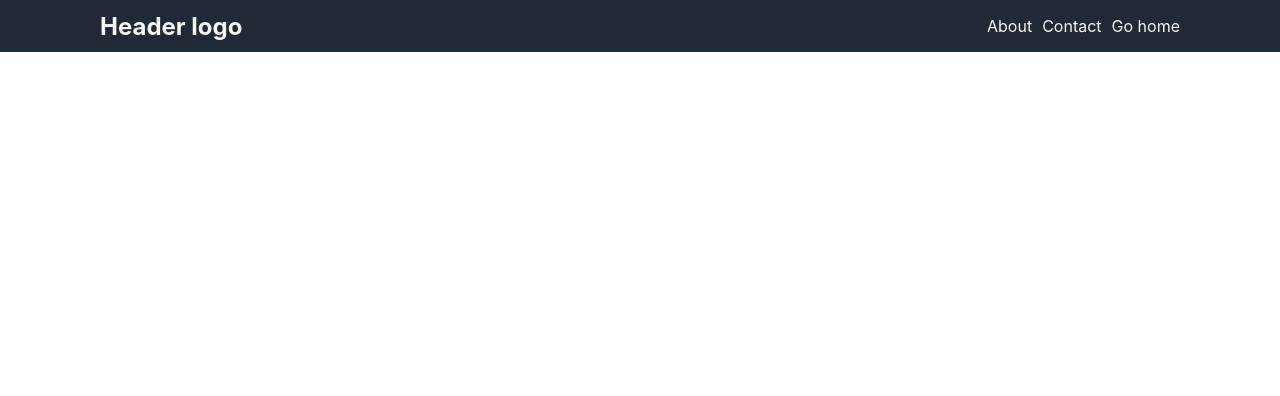
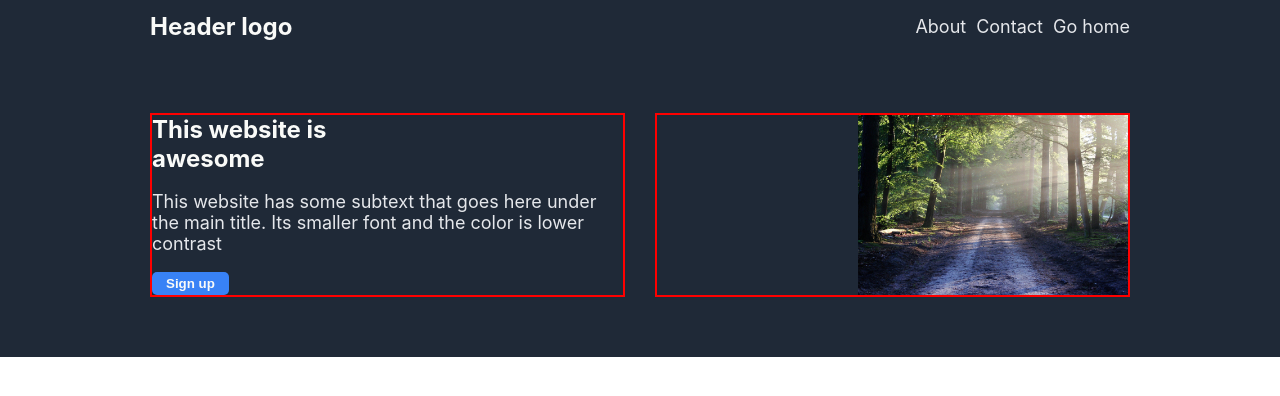
Before and after one commit to Kondorcom/odin-landing_page, a plain HTML site: page index.html in a window 1280 px wide. Drawn offline with Linux system fonts and the light colour scheme.

Commit message:
Add hero content first part

```diff
--- a/index.html
+++ b/index.html
@@ -16,6 +16,18 @@
                 <li><a href="#">Go home</a></li>
              </ul>
         </div>
+        <div class="content_1">
 
+            <div class="cont1_left">
+                <div class="cont1_title">This website is <br> awesome</div>
+                <div class="cont1_text">This website has some subtext that goes here under the main title. Its smaller font and the color is lower contrast</div>
+                <div class="cont1_button">
+                    <button class="button_signup1">Sign up</button>
+                </div>
+            </div>
+            <div class="image1">
+                <img src="avenue.jpg" alt="Woods">
+            </div>
+        </div>
     </body>
 </html>
--- a/style.css
+++ b/style.css
@@ -1,5 +1,7 @@
 body{
     margin: 0;
+    display: flex;
+    flex-direction: column;
 
     font-family: -apple-system, BlinkMacSystemFont, 'Segoe UI', Roboto, Oxygen, Ubuntu, Cantarell, 'Open Sans', 'Helvetica Neue', sans-serif;
 }
@@ -7,7 +9,7 @@ body{
     background-color: #1F2937;
     color: #f9faf8;
     display: flex;
-    padding: 0px 100px;
+    padding: 0px 150px;
     align-items: center;
     justify-content: space-between;
 }
@@ -19,9 +21,57 @@ ul{
     list-style: none;
     display: flex;
     gap: 10px;
+    }
+a{
+    text-decoration: none;
+    color: #e5e7eb;
+    font-size: 18px;
+}
+.content_1{
+    background-color: #1F2937;
+    padding: 60px 150px;
+    display: flex;
+    justify-content: space-between;
+    max-height: 200px;
+    gap: 30px;
 
 }
-a{
-    text-decoration: none;
+.cont1_title{
+    font-size: 24px;
+    font-weight: bold;
     color: #f9faf8;
 }
+.cont1_text{
+    font-size: 18px;
+    color: #e5e7eb;
+}
+.button_signup1{
+    background-color: #3882f6;
+    border-radius: 5px;
+    margin: 0;
+    padding: 4px 14px;
+    border: 0;
+    color: #f9faf8;
+    font-weight: bold;
+}
+.image1{
+    display: flex;
+    justify-content: end;
+
+ }
+ img{
+     width: auto;
+     height: 180px;
+     object-fit: contain;
+
+ }
+ .cont1_left{
+     display: flex;
+     flex-direction: column;
+     justify-content: space-between;
+
+ }
+ .cont1_left, .image1{
+     width: 50%;
+     border: 2px solid red;
+ }
```
Also changed, not shown: avenue.jpg (added).
